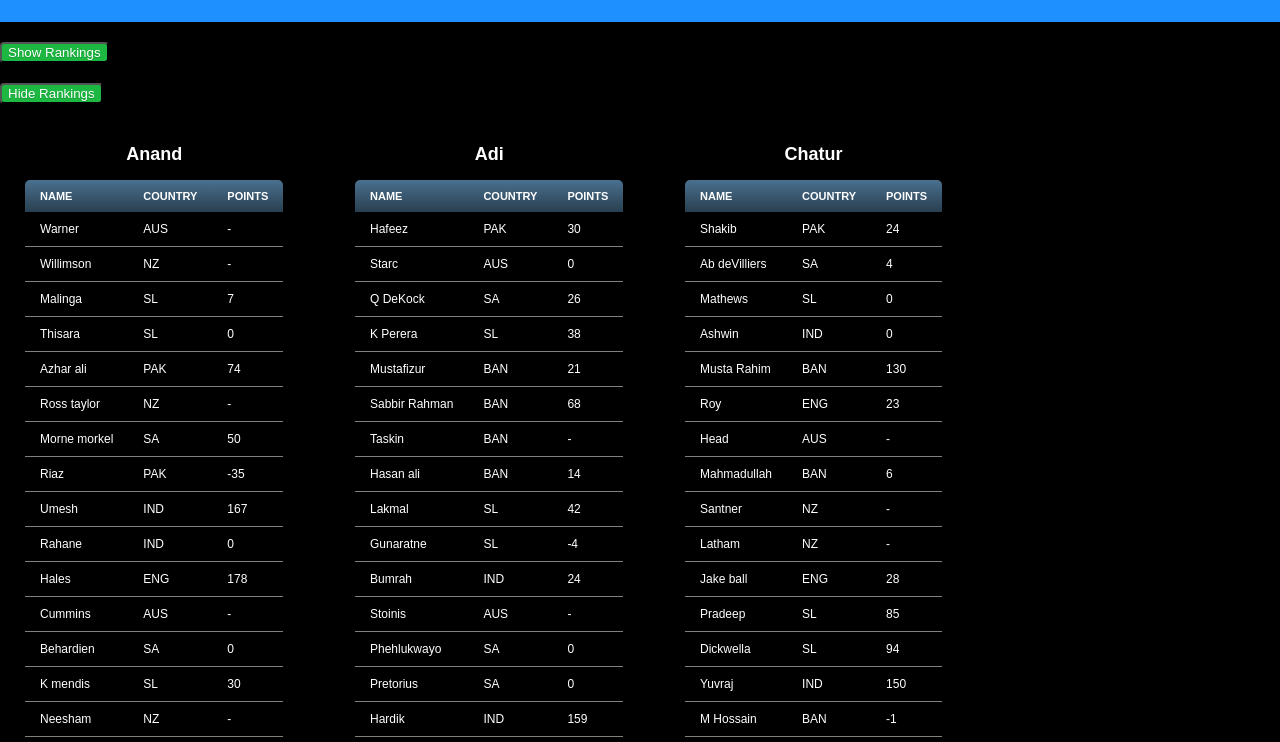
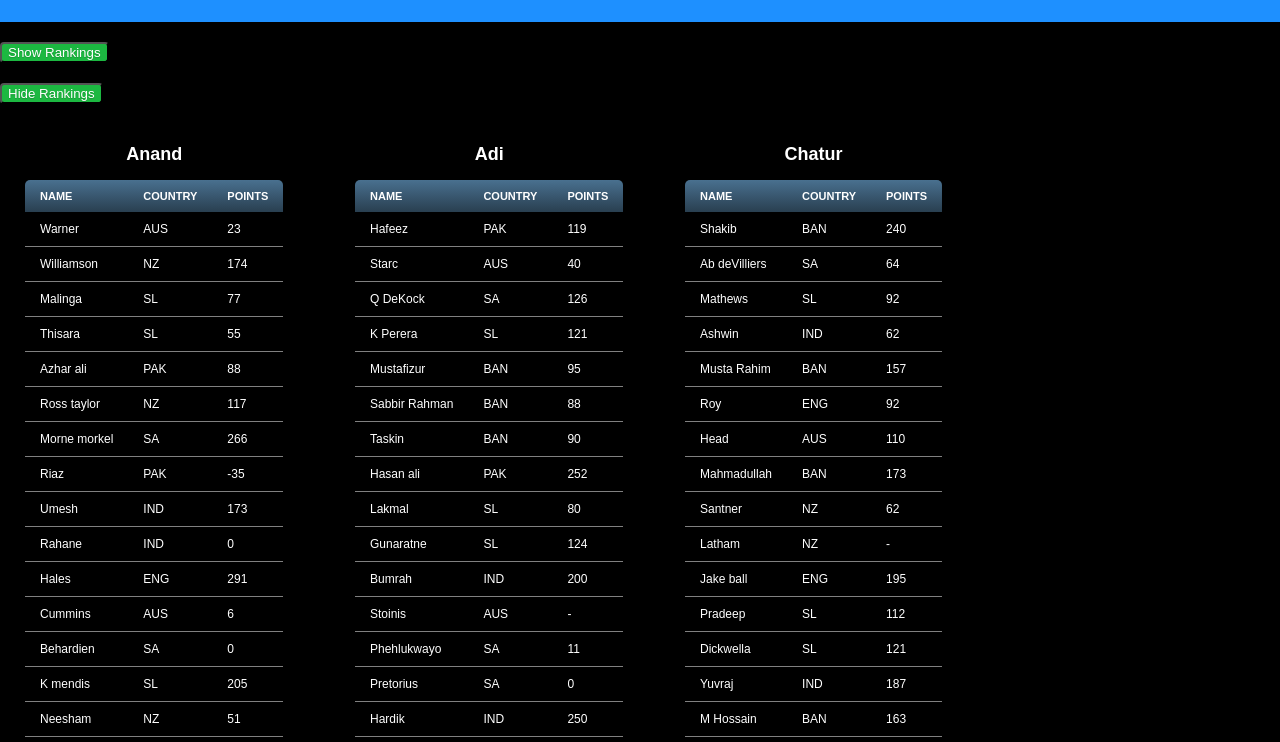
Before and after one commit to vinod492/ct-wolfpack, a plain HTML site: page index.html in a window 1280 px wide. Shown: the part 58-800 px from the top of the page. Drawn offline with nearby package versions, Linux system fonts and the light colour scheme.

Commit message:
Updated points

```diff
--- a/js/app.js
+++ b/js/app.js
@@ -11,43 +11,43 @@ myApp.controller('myController', ['$scope', function ($scope) {
                     name: "Warner",
                     country:"AUS",
                     value:'35m',
-                    totalpoints: '-'
+                    totalpoints: 23
                 },
                 player2: {
-                    name: "Willimson",
+                    name: "Williamson",
                     country:"NZ",
                     value:'30m',
-                    totalpoints: '-'
+                    totalpoints: 174
                 },
                 player3: {
                     name: "Malinga",
                     country:"SL",
                     value:'13m',
-                    totalpoints: 7
+                    totalpoints: 77
                 },
                 player4: {
                     name: "Thisara",
                     country:"SL",
                     value:'5m',
-                    totalpoints: 0
+                    totalpoints: 55
                 },
                 player5: {
                     name: "Azhar ali",
                     country:"PAK",
                     value:'5m',
-                    totalpoints: 74
+                    totalpoints: 88
                 },
                 player6: {
                     name: "Ross taylor",
                     country:"NZ",
                     value:'10m',
-                    totalpoints: '-'
+                    totalpoints: 117
                 },
                 player7: {
                     name: "Morne morkel",
                     country:"SA",
                     value:'8m',
-                    totalpoints: 50
+                    totalpoints: 266
                 },
                 player8: {
                     name: "Riaz",
@@ -59,7 +59,7 @@ myApp.controller('myController', ['$scope', function ($scope) {
                     name: "Umesh",
                     country:"IND",
                     value:'10m',
-                    totalpoints: 167
+                    totalpoints: 173
                 },
                 player10: {
                     name: "Rahane",
@@ -71,13 +71,13 @@ myApp.controller('myController', ['$scope', function ($scope) {
                     name: "Hales",
                      country:"ENG",
                     value:'17m',
-                    totalpoints: 178
+                    totalpoints: 291
                 },
                 player12: {
                     name: "Cummins",
                     country:"AUS",
                     value:'15m',
-                    totalpoints: '-'
+                    totalpoints: 6
                 },
                 player13: {
                     name: "Behardien",
@@ -89,13 +89,13 @@ myApp.controller('myController', ['$scope', function ($scope) {
                     name: "K mendis",
                     country:"SL",
                     value:'2m',
-                    totalpoints: 30
+                    totalpoints: 205
                 },
                 player15: {
                     name: "Neesham",
                    country:"NZ",
                     value:'12m',
-                    totalpoints: '-'
+                    totalpoints: 51
                 }
             }
 
@@ -108,67 +108,67 @@ myApp.controller('myController', ['$scope', function ($scope) {
                     name: "Hafeez",
                     country:"PAK",
                     value:'14m',
-                    totalpoints: 30
+                    totalpoints: 119
                 },
                 player2: {
                     name: "Starc",
                     country:"AUS",
                     value:'32m',
-                    totalpoints: 0
+                    totalpoints: 40
                 },
                 player3: {
                     name: "Q DeKock",
                     country:"SA",
                     value:'33m',
-                    totalpoints: 26
+                    totalpoints: 126
                 },
                 player4: {
                     name: "K Perera",
                     country:"SL",
                     value:'5m',
-                    totalpoints: 38
+                    totalpoints: 121
                 },
                 player5: {
                     name: "Mustafizur",
                      country:"BAN",
                     value:'20m',
-                    totalpoints: 21
+                    totalpoints: 95
                 },
                 player6: {
                     name: "Sabbir Rahman",
                     country:"BAN",
                     value:'8m',
-                    totalpoints: 68
+                    totalpoints: 88
                 },
                 player7: {
                     name: "Taskin",
                     country:"BAN",
                     value:'7m',
-                    totalpoints: '-'
+                    totalpoints: 90
                 },
                 player8: {
                     name: "Hasan ali",
-                     country:"BAN",
+                     country:"PAK",
                     value:'5m',
-                    totalpoints: 14
+                    totalpoints: 252
                 },
                 player9: {
                     name: "Lakmal",
                     country:"SL",
                     value:'3m',
-                    totalpoints: 42
+                    totalpoints: 80
                 },
                 player10: {
                     name: "Gunaratne",
                     country:"SL",
                     value:'5m',
-                    totalpoints: -4
+                    totalpoints: 124
                 },
                 player11: {
                     name: "Bumrah",
                    country:"IND",
                     value:'20m',
-                    totalpoints: 24
+                    totalpoints: 200
                 },
                 player12: {
                     name: "Stoinis",
@@ -180,7 +180,7 @@ myApp.controller('myController', ['$scope', function ($scope) {
                     name: "Phehlukwayo",
                    country:"SA",
                     value:'10m',
-                    totalpoints: 0
+                    totalpoints: 11
                 },
                 player14: {
                     name: "Pretorius",
@@ -192,7 +192,7 @@ myApp.controller('myController', ['$scope', function ($scope) {
                     name: "Hardik",
                     country:"IND",
                     value:'13m',
-                    totalpoints: 159
+                    totalpoints: 250
                 }
         }
     },
@@ -201,57 +201,57 @@ myApp.controller('myController', ['$scope', function ($scope) {
             players: {
                 player1: {
                     name: "Shakib",
-                    country:"PAK",
+                    country:"BAN",
                     value:'21m',
-                    totalpoints: 24
+                    totalpoints: 240
                 },
                 player2: {
                     name: "Ab deVilliers",
                     country:"SA",
                     value:'36m',
-                    totalpoints: 4
+                    totalpoints: 64
                 },
                 player3: {
                     name: "Mathews",
                     country:"SL",
                     value:'16m',
-                    totalpoints: 0
+                    totalpoints: 92
                 },
                 player4: {
                     name: "Ashwin",
                     country:"IND",
                     value:'15m',
-                    totalpoints: 0
+                    totalpoints: 62
                 },
                 player5: {
                     name: "Musta Rahim",
                     country:"BAN",
                     value:'9m',
-                    totalpoints: 130
+                    totalpoints: 157
                 },
                 player6: {
                     name: "Roy",
                      country:"ENG",
                     value:'19m',
-                    totalpoints: 23
+                    totalpoints: 92
                 },
                 player7: {
                     name: "Head",
                     country:"AUS",
                     value:'6m',
-                    totalpoints: '-'
+                    totalpoints: 110
                 },
                 player8: {
                     name: "Mahmadullah",
                     country:"BAN",
                     value:'5m',
-                    totalpoints: 6
+                    totalpoints: 173
                 },
                 player9: {
                     name: "Santner",
                     country:"NZ",
                     value:'19m',
-                    totalpoints: '-'
+                    totalpoints: 62
                 },
                 player10: {
                     name: "Latham",
@@ -263,31 +263,31 @@ myApp.controller('myController', ['$scope', function ($scope) {
                     name: "Jake ball",
                      country:"ENG",
                     value:'18m',
-                    totalpoints: 28
+                    totalpoints: 195
                 },
                 player12: {
                     name: "Pradeep",
                     country:"SL",
                     value:'6m',
-                    totalpoints: 85
+                    totalpoints: 112
                 },
                 player13: {
                     name: "Dickwella",
                     country:"SL",
                     value:'4m',
-                    totalpoints: 94
+                    totalpoints: 121
                 },
                 player14: {
                     name: "Yuvraj",
                     country:"IND",
                     value:'14m',
-                    totalpoints: 150
+                    totalpoints: 187
                 },
                 player15: {
                     name: "M Hossain",
                     country:"BAN",
                     value:'1m',
-                    totalpoints: -1
+                    totalpoints: 163
                 }
         }
     },
@@ -298,37 +298,37 @@ myApp.controller('myController', ['$scope', function ($scope) {
                     name: "Smith",
                     country:"AUS",
                     value:'29m',
-                    totalpoints: '-'
+                    totalpoints: 61
                 },
                 player2: {
                     name: "Chandimal",
                     country:"SL",
                     value:'8m',
-                    totalpoints: 24
+                    totalpoints: 49
                 },
                 player3: {
                     name: "Finch",
                     country:"AUS",
                     value:'21m',
-                    totalpoints: '-'
+                    totalpoints: 109
                 },
                 player4: {
                     name: "Boult",
                     country:"NZ",
                     value:'10m',
-                    totalpoints: '-'
+                    totalpoints: 122
                 },
                 player5: {
                     name: "Rabada",
                     country:"SA",
                     value:'22m',
-                    totalpoints: 54
+                    totalpoints: 175
                 },
                 player6: {
                     name: "Amir",
                     country:"PAK",
                     value:'12m',
-                    totalpoints: 50
+                    totalpoints: 80
                 },
                 player7: {
                     name: "Kulashekara",
@@ -352,37 +352,37 @@ myApp.controller('myController', ['$scope', function ($scope) {
                     name: "Hazlewood",
                     country:"AUS",
                     value:'16m',
-                    totalpoints: '-'
+                    totalpoints: 77
                 },
                 player11: {
                     name: "Corey",
                     country:"NZ",
                     value:'18m',
-                    totalpoints: '-'
+                    totalpoints: 117
                 },
                 player12: {
                     name: "Milne",
                     country:"NZ",
                     value:'3m',
-                    totalpoints: '-'
+                    totalpoints: 157
                 },
                 player13: {
                     name: "Tahir",
                     country:"SA",
                     value:'21m',
-                    totalpoints: 263
+                    totalpoints: 336
                 },
                 player14: {
                     name: "Wasim",
                     country:"PAK",
                     value:'7m',
-                    totalpoints: -16
+                    totalpoints: 120
                 },
                 player15: {
                     name: "Kedar",
                     country:"IND",
                     value:'7m',
-                    totalpoints: 40
+                    totalpoints: 104
                 }
         }
     },
@@ -393,13 +393,13 @@ myApp.controller('myController', ['$scope', function ($scope) {
                     name: "Kohli",
                     country:"IND",
                     value:'36m',
-                    totalpoints: 154
+                    totalpoints: 302
                 },
                 player2: {
                     name: "Maxwell",
                     country:"AUS",
                     value:'33m',
-                    totalpoints: '-'
+                    totalpoints: 15
                 },
                 player3: {
                     name: "Sohail",
@@ -417,19 +417,19 @@ myApp.controller('myController', ['$scope', function ($scope) {
                     name: "Tamim iqbal",
                     country:"BAN",
                     value:'11m',
-                    totalpoints: 209
+                    totalpoints: 228
                 },
                 player6: {
                     name: "Dhoni",
                     country:"IND",
                     value:'23m',
-                    totalpoints: 25
+                    totalpoints: 216
                 },
                 player7: {
                     name: "Azam",
                     country: "PAK",
                     value:'20m',
-                    totalpoints: 22
+                    totalpoints: 72
                 },
                 player8: {
                     name: "Kayes",
@@ -447,7 +447,7 @@ myApp.controller('myController', ['$scope', function ($scope) {
                     name: "Junaid khan",
                     country:"PAK",
                     value:'6m',
-                    totalpoints: 0
+                    totalpoints: 82
                 },
                 player11: {
                     name: "Sandakan",
@@ -465,7 +465,7 @@ myApp.controller('myController', ['$scope', function ($scope) {
                     name: "Zampa",
                     country:"AUS",
                     value:'12m',
-                    totalpoints: '-'
+                    totalpoints: 7
                 },
                 player14: {
                     name: "Maharaj",
@@ -477,7 +477,7 @@ myApp.controller('myController', ['$scope', function ($scope) {
                     name: "Mehedi Hasan",
                     country:"BAN",
                     value:'1m',
-                    totalpoints: 13
+                    totalpoints: 0
                 }
         }
     },
@@ -489,31 +489,31 @@ myApp.controller('myController', ['$scope', function ($scope) {
                     name: "Guptill",
                     country:"NZ",
                     value:'16m',
-                    totalpoints: '-'
+                    totalpoints: 66
                 },
                 player2: {
                     name: "Malik",
                     country:"PAK",
                     value:'20m',
-                    totalpoints: 35
+                    totalpoints: 68
                 },
                 player3: {
                     name: "Morris",
                     country:"SA",
                     value:'24m',
-                    totalpoints: 125
+                    totalpoints: 190
                 },
                 player4: {
                     name: "Moeen",
                     country:"ENG",
                     value:'19m',
-                    totalpoints: 36
+                    totalpoints: 84
                 },
                 player5: {
-                    name: "Butler",
+                    name: "Buttler",
                      country:"ENG",
                     value:'16m',
-                    totalpoints: 25
+                    totalpoints: 226
                 },
                 player6: {
                     name: "Pattinson",
@@ -525,19 +525,19 @@ myApp.controller('myController', ['$scope', function ($scope) {
                     name: "Miller",
                     country:"SA",
                     value:'28m',
-                    totalpoints: 44
+                    totalpoints: 137
                 },
                 player8: {
                     name: "Duminy",
                     country:"SA",
                     value:'20m',
-                    totalpoints: 116
+                    totalpoints: 134
                 },
                 player9: {
                     name: "Parnell",
                     country:"SA",
                     value:'15m',
-                    totalpoints: 59
+                    totalpoints: 53
                 },
                 player10: {
                     name: "Tharanga",
@@ -573,7 +573,7 @@ myApp.controller('myController', ['$scope', function ($scope) {
                     name: "Shadab",
                     country:"PAK",
                     value:'14m',
-                    totalpoints: 62
+                    totalpoints: 92
                 }
         }
     },
@@ -584,31 +584,31 @@ myApp.controller('myController', ['$scope', function ($scope) {
                     name: "Amla",
                     country:"SA",
                     value:'35m',
-                    totalpoints: 161
+                    totalpoints: 223
                 },
                 player2: {
                     name: "F du Plesis",
                     country:"SA",
                     value:'25m',
-                    totalpoints: 126
+                    totalpoints: 189
                 },
                 player3: {
                     name: "Jadeja",
                     country:"IND",
                     value:'14m',
-                    totalpoints: 120
+                    totalpoints: 201
                 },
                 player4: {
                     name: "Mortaza",
                      country:"BAN",
                     value:'14m',
-                    totalpoints: 38
+                    totalpoints: 88
                 },
                 player5: {
                     name: "Southee",
                     country:"NZ",
                     value:'10m',
-                    totalpoints: '-'
+                    totalpoints: 276
                 },
                 player6: {
                     name: "Mclenaghan",
@@ -620,7 +620,7 @@ myApp.controller('myController', ['$scope', function ($scope) {
                     name: "Morgan",
                      country:"ENG",
                     value:'25m',
-                    totalpoints: 150
+                    totalpoints: 344
                 },
                 player8: {
                     name: "Billings",
@@ -632,7 +632,7 @@ myApp.controller('myController', ['$scope', function ($scope) {
                     name: "Ronchi",
                     country:"NZ",
                     value:'15m',
-                    totalpoints: '-'
+                    totalpoints: 10
                 },
                 player10: {
                     name: "Dinesh",
@@ -644,31 +644,31 @@ myApp.controller('myController', ['$scope', function ($scope) {
                     name: "Dhawan",
                     country:"IND",
                     value:'14m',
-                    totalpoints: 117
+                    totalpoints: 453
                 },
                 player12: {
                     name: "Plunkett",
                      country:"ENG",
                     value:'13m',
-                    totalpoints: 177
+                    totalpoints: 423
                 },
                 player13: {
                     name: "Wade",
                     country:"AUS",
                     value:'6m',
-                    totalpoints: '-'
+                    totalpoints: 17
                 },
                 player14: {
-                    name: "Kapugedara",
+                    name: "Kapugedara10(gunathilaka)",
                     country:"SL",
                     value:'1m',
-                    totalpoints: 10
+                    totalpoints: 154
                 },
                 player15: {
                     name: "Wood",
                      country:"ENG",
                     value:'7m',
-                    totalpoints: 39
+                    totalpoints: 357
                 }
         }
     },
@@ -679,55 +679,55 @@ myApp.controller('myController', ['$scope', function ($scope) {
                     name: "Stokes",
                     country:"ENG",
                     value:'36m',
-                    totalpoints: 55
+                    totalpoints: 366
                 },
                 player2: {
                     name: "Root",
                     country:"ENG",
                     value:'30m',
-                    totalpoints: 259
+                    totalpoints: 425
                 },
                 player3: {
                     name: "Rohit",
                     country:"IND",
                     value:'21m',
-                    totalpoints: 123
+                    totalpoints: 259
                 },
                 player4: {
                     name: "Sarfaraz",
                     country:"PAK",
                     value:'14m',
-                    totalpoints: 32
+                    totalpoints: 42
                 },
                 player5: {
                     name: "Bhuvi",
                     country:"IND",
                     value:'25m',
-                    totalpoints: 79
+                    totalpoints: 275
                 },
                 player6: {
                     name: "Henriques",
                     country:"AUS",
                     value:'4m',
-                    totalpoints: '-'
+                    totalpoints: 19
                 },
                 player7: {
                     name: "Sarkar",
                      country:"BAN",
                     value:'3m',
-                    totalpoints: 30
+                    totalpoints: 38
                 },
                 player8: {
                     name: "R Hossain",
                     country:"BAN",
                     value:'2m',
-                    totalpoints: -4
+                    totalpoints: 36
                 },
                 player9: {
                     name: "Broom",
                     country:"NZ",
                     value:'3m',
-                    totalpoints: '-'
+                    totalpoints: 43
                 },
                 player10: {
                     name: "Prassana",
@@ -745,7 +745,7 @@ myApp.controller('myController', ['$scope', function ($scope) {
                     name: "Rashid",
                     country:"ENG",
                     value:'13m',
-                    totalpoints: 0
+                    totalpoints: 389
                 },
                 player13: {
                     name: "Hastings",
@@ -763,7 +763,7 @@ myApp.controller('myController', ['$scope', function ($scope) {
                     name: "Fakhar Zaman",
                     country:"PAK",
                     value:'3m',
-                    totalpoints: 0
+                    totalpoints: 63
                 },
 
         }
```
Also changed, not shown: index.html (+1 -14 lines).
